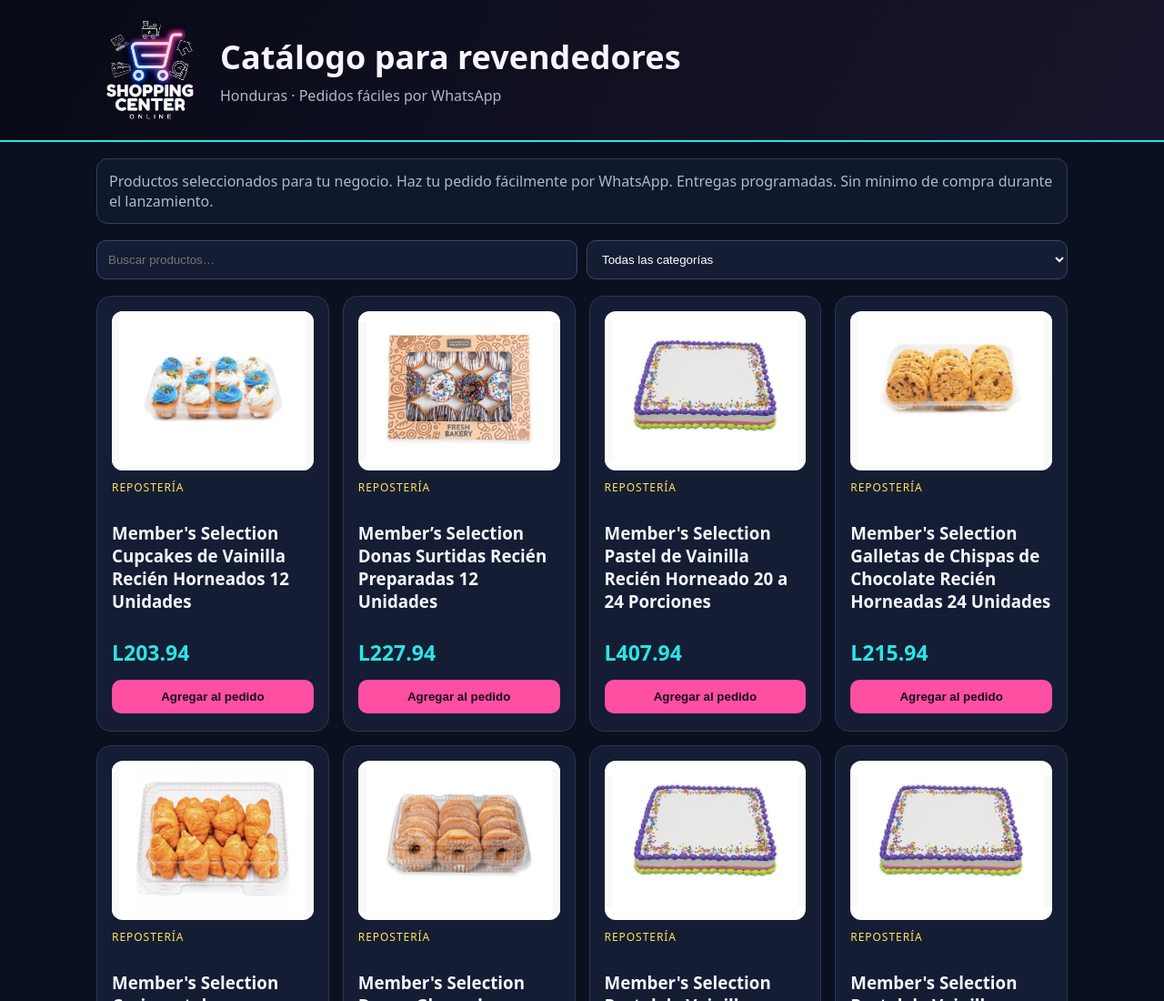
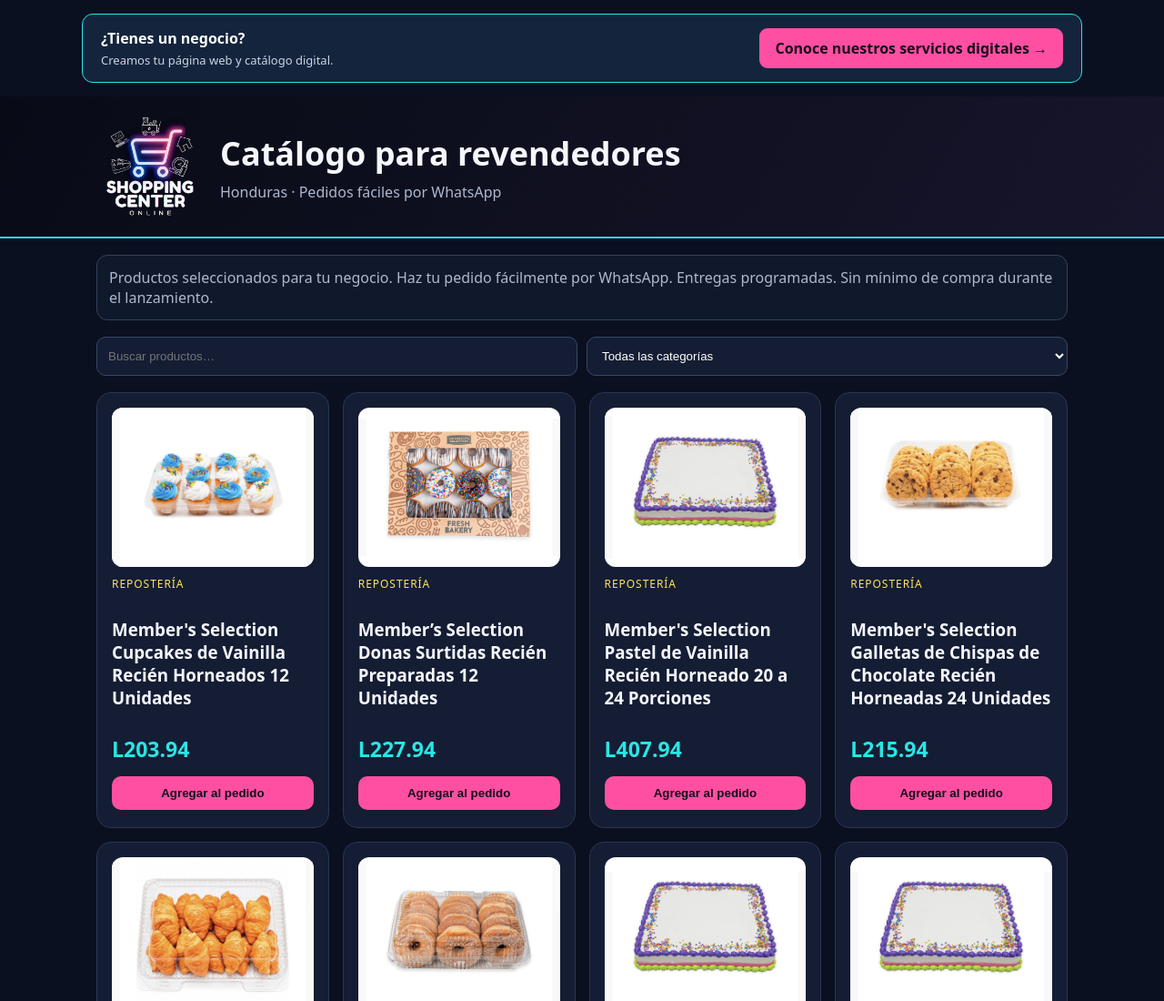
Before and after one commit to ShoppingCenterOnline/shopping-center-online, a plain HTML site: page index.html in a window 1280 px wide. Shown: the top 1100 px of the page at 91% size. Drawn offline with Linux system fonts and the light colour scheme.

Commit message:
Update index.html

```diff
--- a/index.html
+++ b/index.html
@@ -89,6 +89,29 @@
   }
 }
 </style></head><body>
+  <div style="background:#14243d;padding:15px 20px;
+border:1px solid #28e6e6;border-radius:12px;
+margin:15px auto;max-width:1100px;
+display:flex;justify-content:space-between;
+align-items:center;gap:15px;flex-wrap:wrap;">
+
+  <div>
+    <strong style="color:white;font-size:16px;">
+      ¿Tienes un negocio?
+    </strong>
+    <p style="color:#cbd5e1;margin:4px 0 0;font-size:13px;">
+      Creamos tu página web y catálogo digital.
+    </p>
+  </div>
+
+  <a href="https://shoppingcenteronline.github.io/shopping-center-online/digital/"
+     style="background:#ff4fa3;color:#160b18;
+     padding:11px 17px;border-radius:9px;
+     font-weight:bold;text-decoration:none;">
+     Conoce nuestros servicios digitales →
+  </a>
+
+</div>
 <header><div class="wrap brand"><img class="brand-logo" src="assets/logo-shopping-center.png" alt="Logo Shopping Center Online"><div class="brand-copy"><h1>Catálogo para revendedores</h1><p class="sub">Honduras · Pedidos fáciles por WhatsApp</p></div></div></header>
 <main class="wrap"><div class="notice">Productos seleccionados para tu negocio. Haz tu pedido fácilmente por WhatsApp. Entregas programadas. Sin mínimo de compra durante el lanzamiento.</div>
 <div class="tools"><input id="search" placeholder="Buscar productos…" aria-label="Buscar productos"><select id="category"><option value="">Todas las categorías</option></select></div><section id="catalog" class="grid"></section>
```
